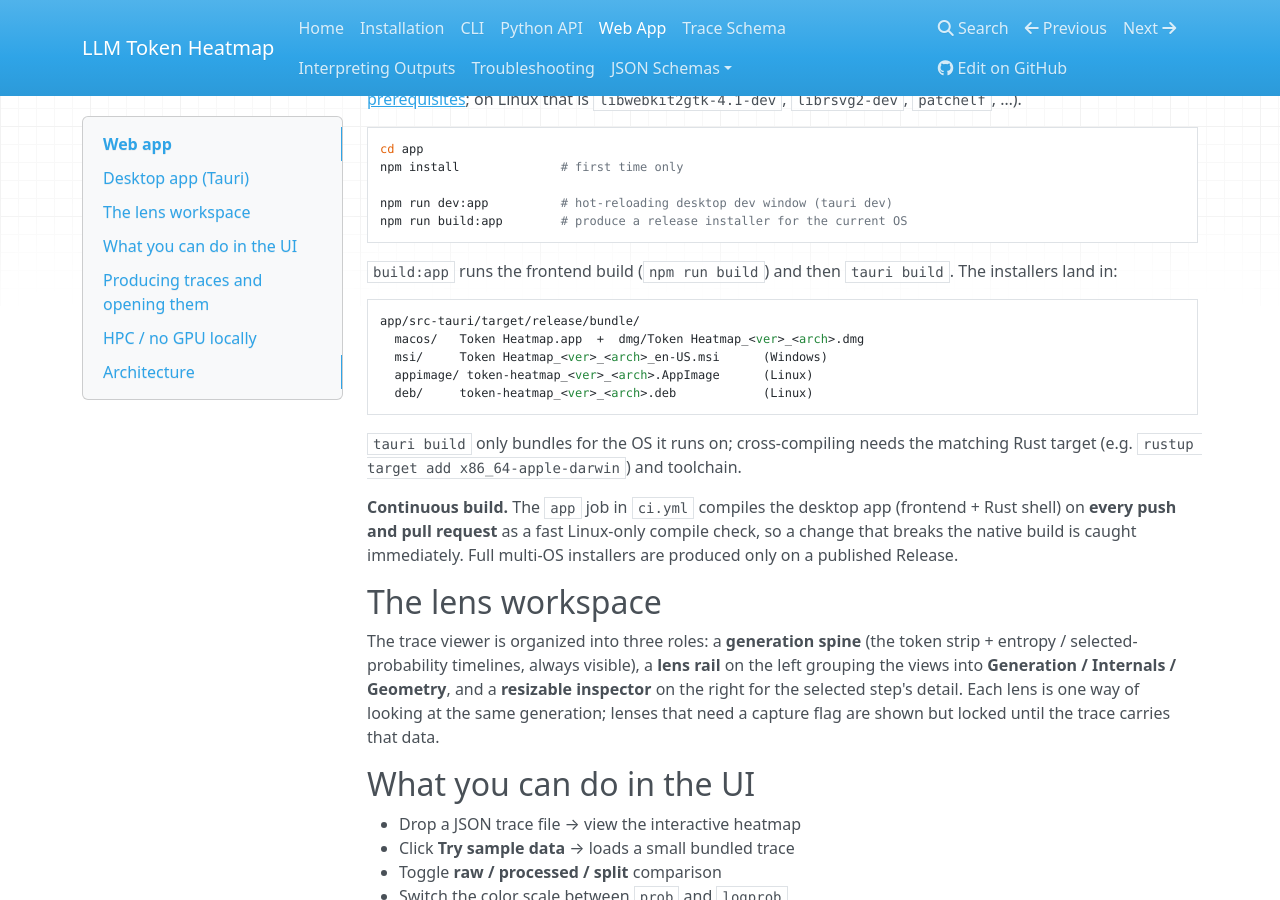
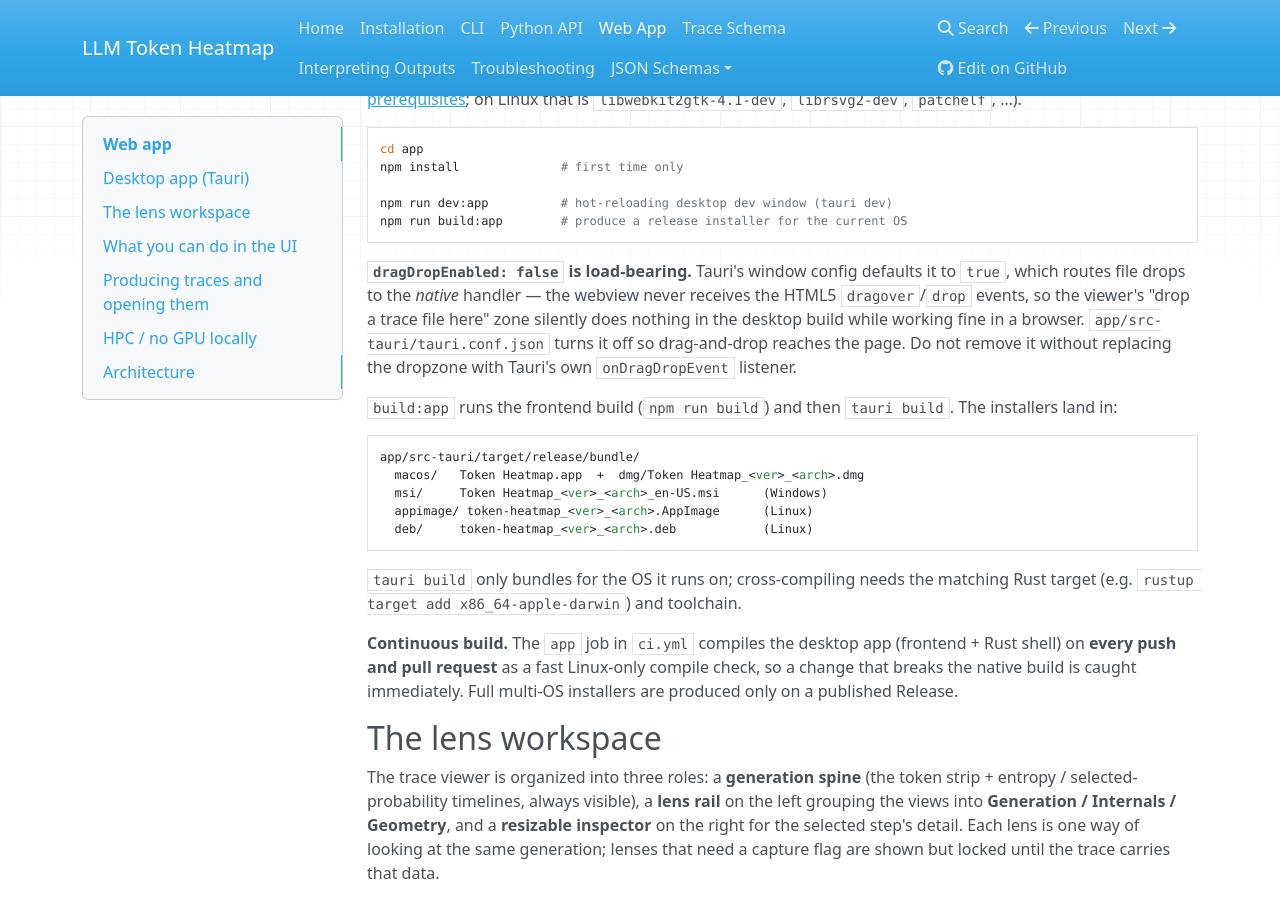
Before and after one commit to zangjiucheng/Token-Heatmap, an MkDocs documentation site: the page built from docs/web-app.md, in a window 1280 px wide and 900 px high, scrolled down 494 px. Built offline with MkDocs 1.6.1, drawn with Linux system fonts in a browser that asks for light colours; nearby versions of some CDN libraries.

Commit message:
fix(app): make the desktop viewer escapable, and re-enable drag-and-drop
Two defects that only show up in the Tauri build, reported as "when I select
something I can't go back to reselect which to view".

1. Once a trace was open there was no way back to pick a different one. In a
   browser you press Back; a Tauri window has no Back button, and the only route
   home was the wordmark — which nobody reads as "open another file". The header
   now carries an explicit, labelled "Open another trace" control, shown only on
   /trace routes.

2. Tauri's `dragDropEnabled` defaults to true, which hands file drops to the
   native handler and stops the HTML5 dragover/drop events ever reaching the
   webview. That silently killed the app's primary "drop a trace file here"
   affordance in the desktop build while it kept working in a browser. Turned
   off in tauri.conf.json, with the reasoning recorded in docs/web-app.md so it
   does not get "cleaned up" later. (A comment key next to it is not an option —
   WindowConfig is additionalProperties:false.)

Verified against the running app with a real browser: viewer -> Open another
trace -> landing page with the file picker, and the control correctly absent on
the landing page. Both directions are covered by new AppShell tests.

Co-Authored-By: Claude Opus 5 (1M context) <noreply@anthropic.com>

````diff
--- a/docs/web-app.md
+++ b/docs/web-app.md
@@ -34,6 +34,14 @@ npm install              # first time only
 npm run dev:app          # hot-reloading desktop dev window (tauri dev)
 npm run build:app        # produce a release installer for the current OS
 ```
+
+**`dragDropEnabled: false` is load-bearing.** Tauri's window config defaults it
+to `true`, which routes file drops to the *native* handler — the webview never
+receives the HTML5 `dragover`/`drop` events, so the viewer's "drop a trace file
+here" zone silently does nothing in the desktop build while working fine in a
+browser. `app/src-tauri/tauri.conf.json` turns it off so drag-and-drop reaches
+the page. Do not remove it without replacing the dropzone with Tauri's own
+`onDragDropEvent` listener.
 
 `build:app` runs the frontend build (`npm run build`) and then `tauri build`.
 The installers land in:
````
Also changed, not shown: app/src/components/layout/AppShell.test.tsx (+22 -2 lines), app/src/components/layout/Header.css (+27 -0 lines), app/src/components/layout/Header.tsx (+23 -1 lines), 2 other files.
